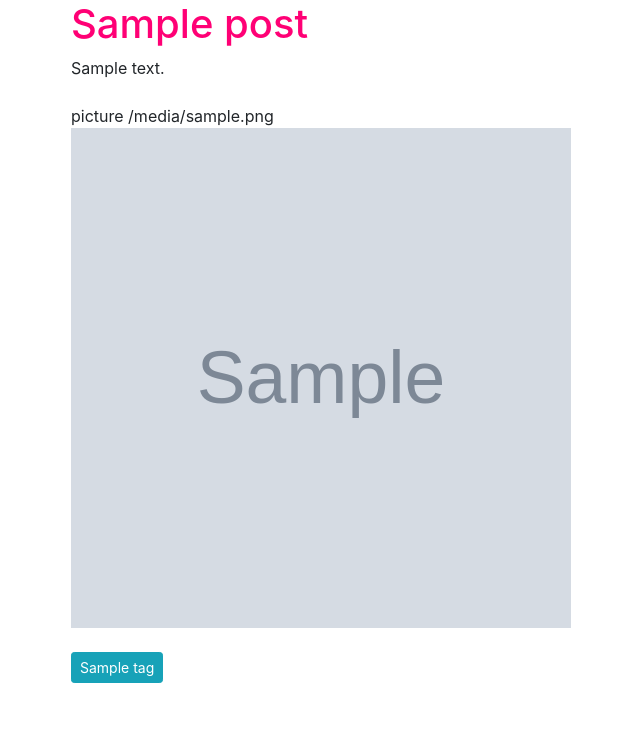
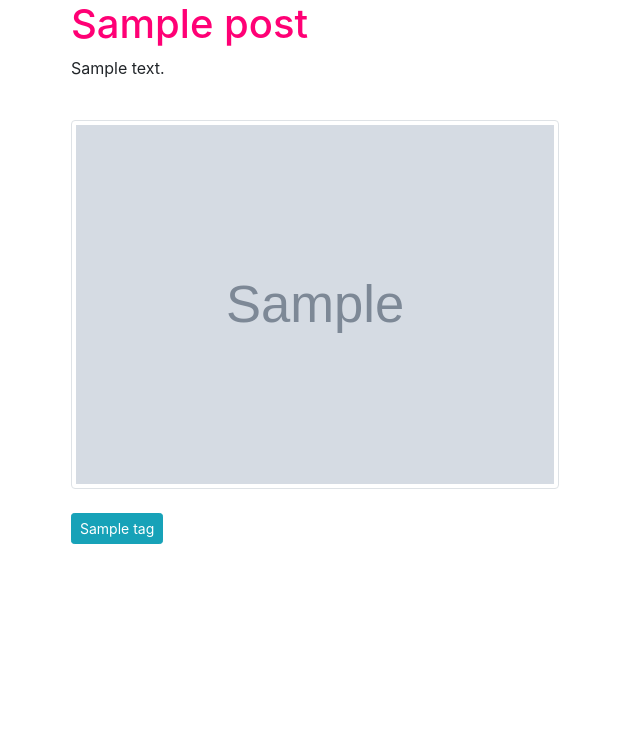
Before and after one commit to xxxwarrior/flask-mongodb-blog, a Flask app: template posts/templates/posts/post_detail.html in a window 1280 px wide. Shown: the part 66-800 px from the top of the page, without its empty margins (14-654 px from the left). Run offline with Flask 2, Linux system fonts and the light colour scheme; the template is opened without the code that fills it: most values are stand-ins (such as "Sample title", 1, 10 or a date in 2020); grey boxes marked "Sample" are stand-in pictures; parts of the project's set-up code (start-up, migrations or seed data) failed here and were passed over; some libraries are stand-ins or nearby versions.

Commit message:
Change picture displaying

```diff
--- a/posts/templates/posts/post_detail.html
+++ b/posts/templates/posts/post_detail.html
@@ -17,13 +17,12 @@
 
 {% block content %}
   <div class='main-content'>
-    {{ post.body }}
+    <p>{{ post.body }} </p>
   </div>
   <br>
   {% if picture %}
-    picture {{picture}}
     <div class="image">
-      <img class="object-fit_contain" src="{{ url_for('posts.uploaded_file', filename=picture) }}" alt="test" style="width:500px;height:500px;">
+      <img class="img-thumbnail post-img" src="{{ url_for('posts.uploaded_file', filename=picture) }}" alt="test">
     </div>
   {% endif %}
     <br>
```
